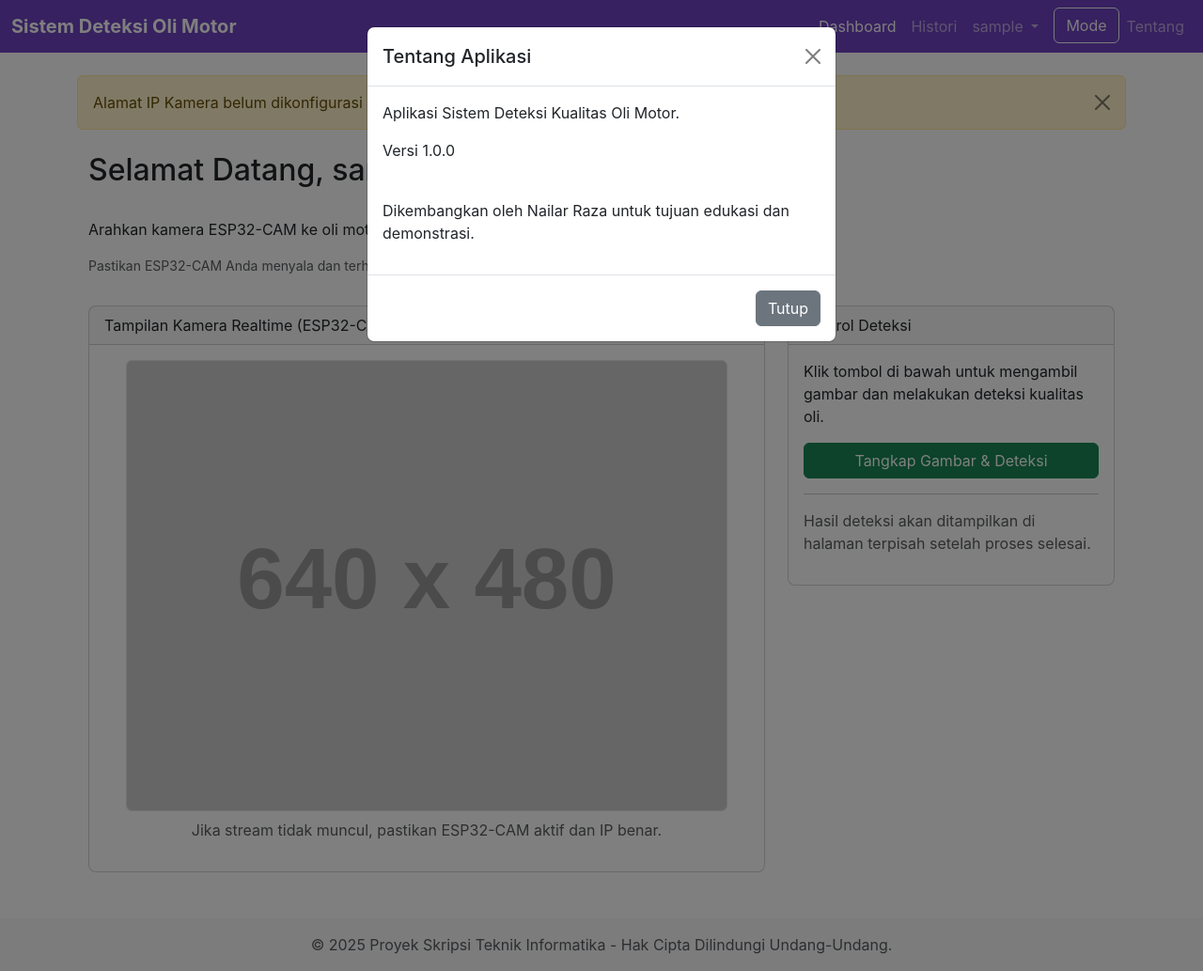
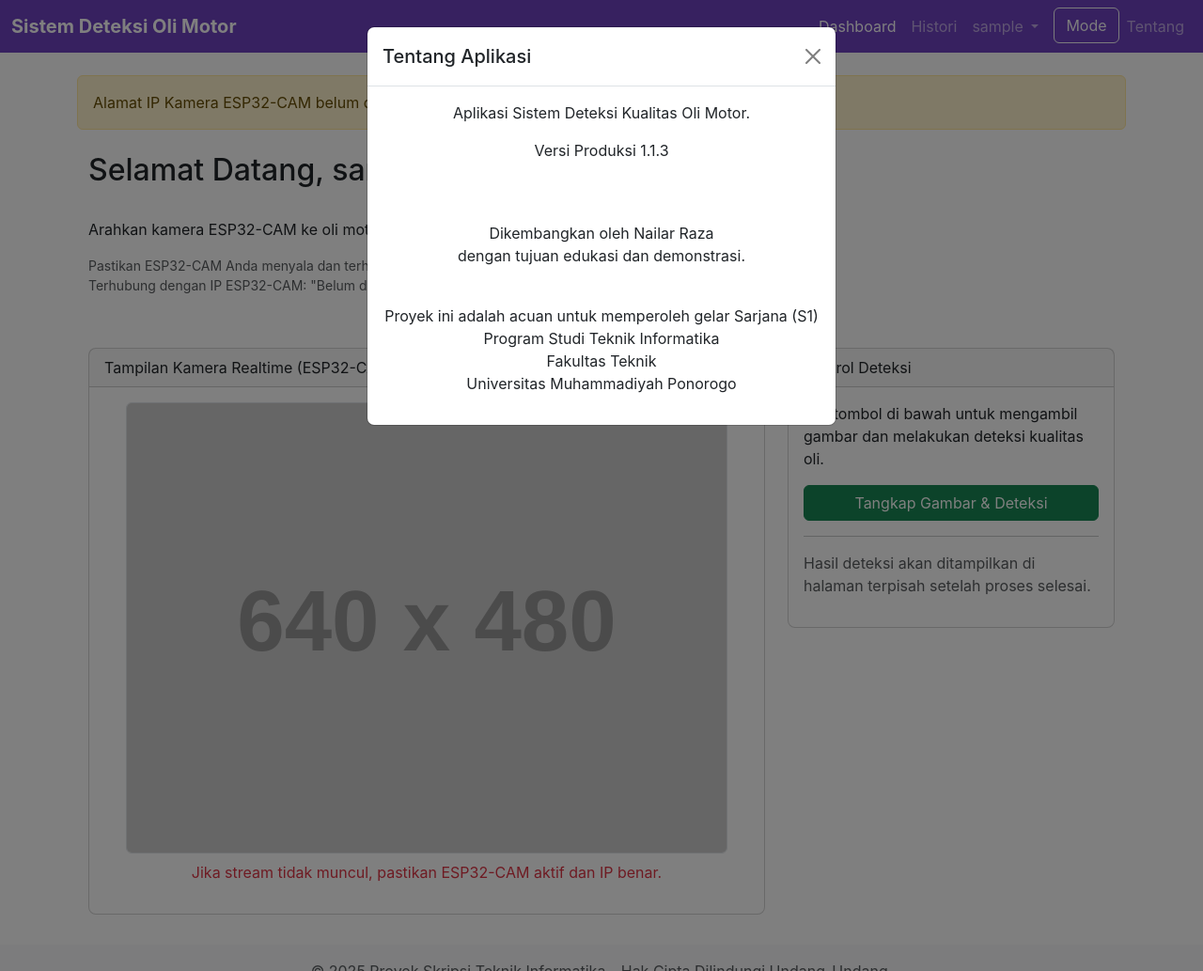
Before and after one commit to nailarraza/projek-yolo8, a Flask app: page /dashboard in a window 1280 px wide, after a click on "Tentang". Shown: the whole page at 94% size. Run offline with Flask 3, Linux system fonts and the light colour scheme; the visitor is signed in with stand-in values (Sample User, id 1); grey boxes labelled with a size stand in for pictures from a placeholder-image service; some libraries are stand-ins or nearby versions.

Commit message:
Tahap Penyempurnaan Tampilan

```diff
--- a/app.py
+++ b/app.py
@@ -213,7 +213,7 @@ def dashboard() -> str:
         esp32_stream_url = f"{CAMERA_BASE_IP}{CAMERA_STREAM_PATH}"
         print(f"Dashboard: URL Stream Kamera = {esp32_stream_url}")
     else:
-        flash("Alamat IP Kamera belum dikonfigurasi di file .env.", "warning")
+        flash("Alamat IP Kamera ESP32-CAM belum dikonfigurasi di file .env.", "warning")
 
     return render_template('dashboard.html',
                            title="Dashboard",
--- a/app/templates/dashboard.html
+++ b/app/templates/dashboard.html
@@ -9,10 +9,10 @@
             <h2>Selamat Datang, {{ username }}!</h2>
             <br>
             <p>Arahkan kamera ESP32-CAM ke oli motor yang ingin diuji.</p>
-            <p class="text-muted small">Pastikan ESP32-CAM Anda menyala dan terhubung ke jaringan. IP ESP32-CAM: {{ esp32_cam_ip if esp32_cam_ip else 'Belum dikonfigurasi' }}</p>
+            <p class="text-muted small">Pastikan ESP32-CAM Anda menyala dan terhubung ke jaringan. <br> Terhubung dengan IP ESP32-CAM: "{{ esp32_cam_ip if esp32_cam_ip else 'Belum dikonfigurasi' }}"</p>
         </div>
     </div>
-
+    <br>
     <div class="row">
         <div class="col-md-8">
             <div class="card">
@@ -25,11 +25,11 @@
                     {% else %}
                     <img id="cameraFeed" src="https://placehold.co/640x480/eeeeee/cccccc?text=URL+Stream+Belum+Dikonfigurasi" alt="Live Camera Feed Placeholder" class="img-fluid rounded border" style="max-height: 480px;">
                     {% endif %}
-                    <p class="mt-2 text-muted">Jika stream tidak muncul, pastikan ESP32-CAM aktif dan IP benar.</p>
+                    <p class="mt-2 text-danger">Jika stream tidak muncul, pastikan ESP32-CAM aktif dan IP benar.</p>
                 </div>
             </div>
         </div>
-        <br>
+        <br><br>
         <div class="col-md-4">
             <div class="card">
                 <div class="card-header">
--- a/app/templates/errors/404.html
+++ b/app/templates/errors/404.html
@@ -6,7 +6,10 @@
 <div class="container text-center mt-5">
     <h1 class="display-1">404</h1>
     <h2>Oops! Halaman Tidak Ditemukan.</h2>
+    <br>
     <p class="lead">Maaf, halaman yang Anda cari tidak ada atau telah dipindahkan.</p>
+    <br>
+    <br>
     <a href="{{ url_for('index') }}" class="btn btn-primary">Kembali ke Beranda</a>
 </div>
 {% endblock %}
--- a/app/templates/errors/500.html
+++ b/app/templates/errors/500.html
@@ -5,8 +5,11 @@
 {% block content %}
 <div class="container text-center mt-5">
     <h1 class="display-1">500</h1>
+    <br>
     <h2>Oops! Terjadi Kesalahan Internal Server.</h2>
+    <br>
     <p class="lead">Maaf, kami sedang mengalami masalah teknis. Silakan coba lagi nanti.</p>
+    <br><br>
     <a href="{{ url_for('index') }}" class="btn btn-primary">Kembali ke Beranda</a>
 </div>
 {% endblock %}
--- a/app/templates/partials/_alerts.html
+++ b/app/templates/partials/_alerts.html
@@ -3,7 +3,7 @@
         {% for category, message in messages %}
             <div class="alert alert-{{ category }} alert-dismissible fade show" role="alert">
                 {{ message }}
-                <button type="button" class="btn-close" data-bs-dismiss="alert" aria-label="Close"></button>
+                <!--<button type="button" class="btn-close" data-bs-dismiss="alert" aria-label="Close"></button>-->
             </div>
         {% endfor %}
     {% endif %}
--- a/app/templates/partials/_navbar.html
+++ b/app/templates/partials/_navbar.html
@@ -50,14 +50,16 @@
         <button type="button" class="btn-close" data-bs-dismiss="modal" aria-label="Close"></button>
       </div>
       <div class="modal-body">
-        <p>Aplikasi Sistem Deteksi Kualitas Oli Motor.</p>
-        <p>Versi 1.0.0</p>
+        <p class="text-center">Aplikasi Sistem Deteksi Kualitas Oli Motor.</p>
+        <p class="text-center">Versi Produksi 1.1.3</p>
+        <br><br>
+        <p class="text-center">Dikembangkan oleh Nailar Raza <br> dengan tujuan edukasi dan demonstrasi.</p>
         <br>
-        <p>Dikembangkan oleh Nailar Raza untuk tujuan edukasi dan demonstrasi.</p>
+        <p class="text-center">Proyek ini adalah acuan untuk memperoleh gelar Sarjana (S1) <br> Program Studi Teknik Informatika <br> Fakultas Teknik <br> Universitas Muhammadiyah Ponorogo<br> </p>
       </div>
-      <div class="modal-footer">
+      <!--<div class="modal-footer">
         <button type="button" class="btn btn-secondary" data-bs-dismiss="modal">Tutup</button>
-      </div>
+      </div>-->
     </div>
   </div>
 </div>
```
Also changed, not shown: app/templates/hasil.html (+8 -2 lines).
